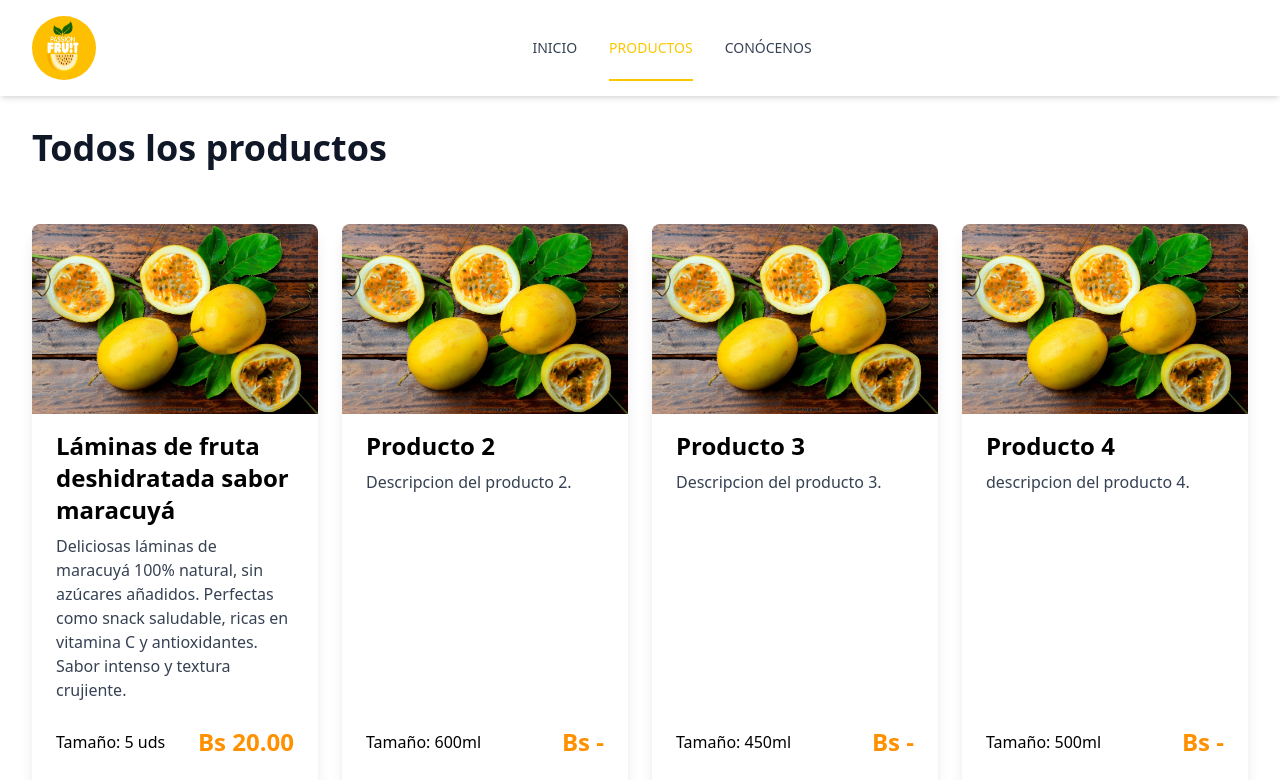
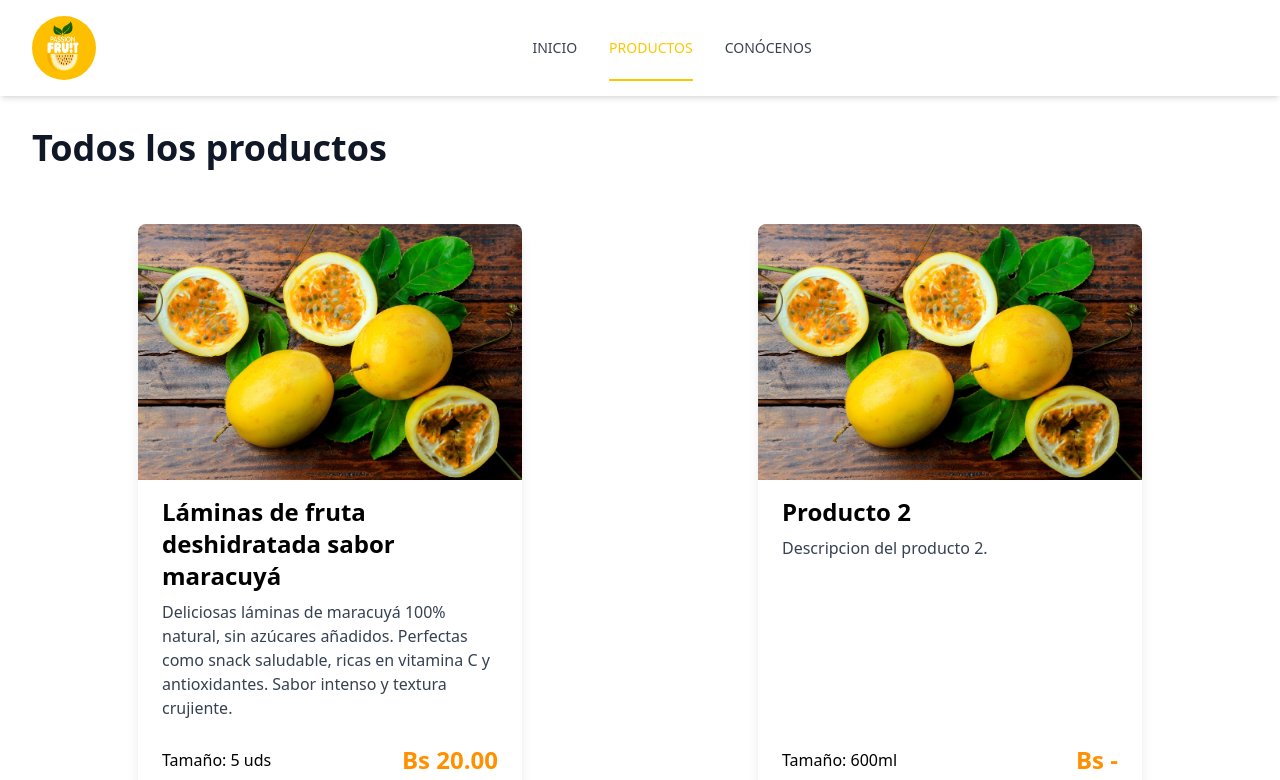
Before and after one commit to GustavoLuizaga/Passion-Fruit, a React (Vite) app: page /products in a window 1280 px wide. Shown: the top 780 px of the page. Built offline with nearby package versions, Linux system fonts and the light colour scheme.

Commit message:
Detail fixed

```diff
--- a/src/components/Card.jsx
+++ b/src/components/Card.jsx
@@ -1,5 +1,6 @@
 import PropTypes from 'prop-types';
 import { FaWhatsapp } from 'react-icons/fa';
+import { Link } from 'react-router-dom';
 const Card = ({ image, title, description, size, price }) => {
     const handleOrderClick = () => {
         const phone = "59169091192"; // tu número con código de país
@@ -10,7 +11,13 @@ const Card = ({ image, title, description, size, price }) => {
     };
     return (
         <div className="max-w-sm h-full flex flex-col justify-between rounded-lg overflow-hidden shadow-lg transform transition duration-300 hover:scale-105 hover:shadow-2xl">
-            <img className="w-full" src={image} alt={title} />
+            <Link to={`/descriptionProduct/${title}`}>
+                <img
+                    className="w-full cursor-pointer hover:opacity-90 transition-opacity"
+                    src={image}
+                    alt={title}
+                />
+            </Link>
             <div className="px-6 py-4 flex flex-col flex-grow">
                 <div className="font-bold text-2xl mb-2">{title}</div>
                 <p className="text-gray-700 text-base flex-grow">
--- /dev/null
+++ b/src/pages/DescriptionProduct.jsx
@@ -0,0 +1,23 @@
+import Navbar from "../components/Navbar";
+import Footer from "../components/Footer";
+import { useParams } from 'react-router-dom';
+
+const DescriptionProduct = () => {
+    const { title } = useParams();
+
+    return (
+        <div className="min-h-screen flex flex-col">
+            <Navbar />
+            <main className="flex-1">
+                <div className="max-w-7xl mx-auto px-8 md:px-8 py-32">
+                    <h1 className="text-4xl font-bold text-gray-900 mb-8">
+                        {title}
+                    </h1>
+                </div>
+            </main>
+            <Footer />
+        </div>
+    );
+};
+
+export default DescriptionProduct
--- a/src/pages/LandingPage.jsx
+++ b/src/pages/LandingPage.jsx
@@ -25,7 +25,7 @@ const LandingPage = () => {
                             </h1>
 
                             <p className="mt-6 text-lg md:text-xl text-[#7A4E2D] leading-relaxed">
-                            En <spam className ="font-bold">PASSION FRUIT</spam> transformamos lo mejor de las frutas naturales en productos únicos, saludables y llenos de sabor. Desde láminas de fruta deshidratada hasta harina y aceite de maracuyá, cada creación refleja nuestra pasión por lo auténtico, lo nutritivo y lo delicioso.
+                            En <spam className ="font-bold">PASSION FRUIT</spam> transformamos lo mejor de las frutas naturales en productos únicos, saludables y llenos de sabor. Desde láminas de fruta deshidratada, cada creación refleja nuestra pasión por lo auténtico, lo nutritivo y lo delicioso.
                             </p>
                             {/* Botones */}
                             <div className="mt-8 w-full">
--- a/src/pages/Products.jsx
+++ b/src/pages/Products.jsx
@@ -12,7 +12,7 @@ const Products = () => {
                 <h1 className="text-4xl font-bold text-gray-900 mb-8">
                     Todos los productos
                 </h1>
-                <div className="grid grid-cols-1 sm:grid-cols-2 md:grid-cols-4 gap-6 py-6">
+                <div className="grid grid-cols-1 sm:grid-cols-2 md:grid-cols-2 lg:grid-cols-2 gap-6 py-6 justify-items-center">
                     <Card
                         image={Producto}
                         title="Láminas de fruta deshidratada sabor maracuyá"
@@ -29,22 +29,7 @@ const Products = () => {
                         price="-"
                         onClick={() => window.location.href = "/comprar/tropical"}
                     />
-                    <Card
-                        image={Producto}
-                        title="Producto 3"
-                        description="Descripcion del producto 3."
-                        size="450ml"
-                        price="-"
-                        onClick={() => window.location.href = "/comprar/energizante"}
-                    />
-                    <Card
-                        image={Producto}
-                        title="Producto 4"
-                        description="descripcion del producto 4."
-                        size="500ml"
-                        price="-"
-                        onClick={() => window.location.href = "/comprar/detox"}
-                    />
+
                 </div>
             </div>
 
--- a/src/routes/AppRoutes.jsx
+++ b/src/routes/AppRoutes.jsx
@@ -1,15 +1,17 @@
 import { BrowserRouter as Router, Routes, Route } from "react-router-dom";
 import LandingPage from "../pages/LandingPage";
-import Products  from "../pages/Products";
+import Products from "../pages/Products";
 import KnowUs from "../pages/KnowUs";
+import DescriptionProduct from "../pages/DescriptionProduct";
 
 function AppRoutes() {
   return (
     <Router>
       <Routes>
         <Route path="/" element={<LandingPage />} />
-        <Route path="/products" element={<Products/>} />
-        <Route path="/knowUs" element={<KnowUs/>} />
+        <Route path="/products" element={<Products />} />
+        <Route path="/knowUs" element={<KnowUs />} />
+        <Route path="/descriptionProduct/:title" element={<DescriptionProduct />} />
       </Routes>
     </Router>
   );
```
